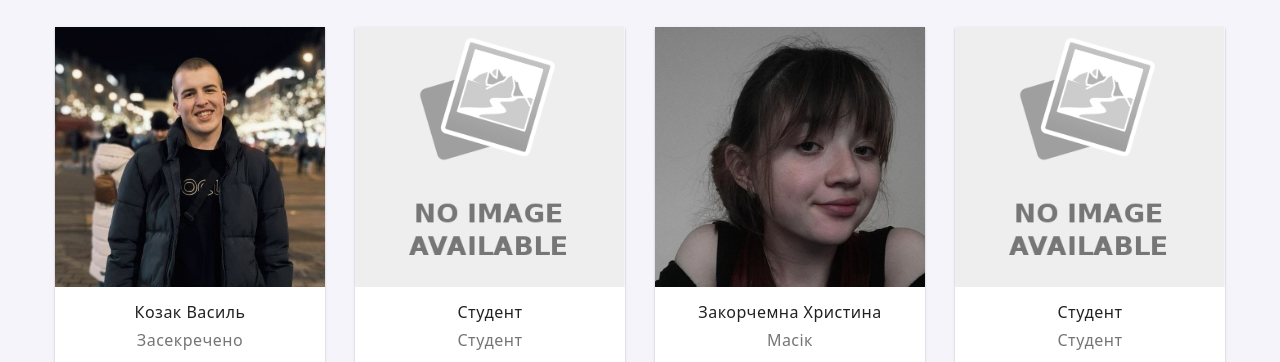
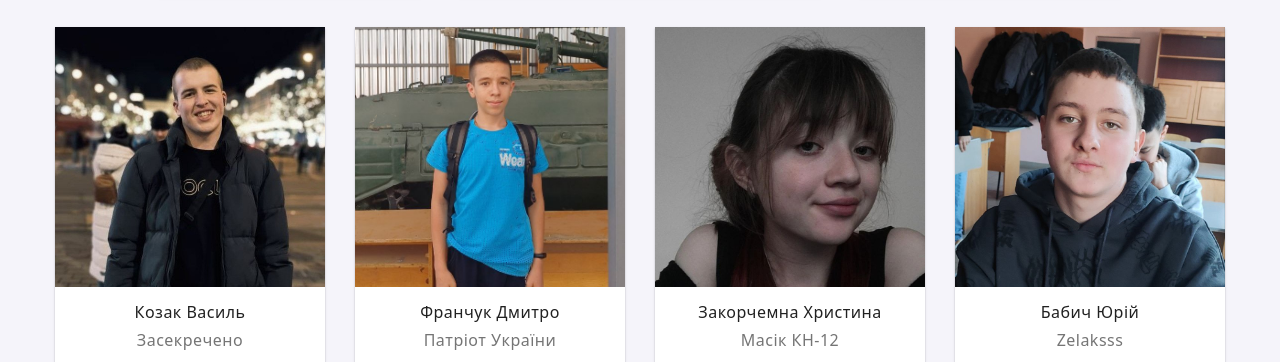
Before and after one commit to Pizzaman333/Group-site, a plain HTML site: page index.html in a window 1280 px wide. Shown: the part 2613-2975 px from the top of the page. Drawn offline with nearby package versions, Linux system fonts and the light colour scheme; files whose address does not match are found by name.

Commit message:
бабич, франчук

```diff
--- a/index.html
+++ b/index.html
@@ -390,12 +390,12 @@
             <li class="team-item">
               <img
                 class="team-img"
-                src="./images/No-Image-Placeholder.svg.png"
+                src="./images/franchuk.jpg"
                 alt="human"
               />
               <div class="team-wrap">
-                <h3 class="teammate">Студент</h3>
-                <h3 class="team-subtitle">Студент</h3>
+                <h3 class="teammate">Франчук Дмитро</h3>
+                <h3 class="team-subtitle">Патріот України</h3>
               </div>
               <ul class="soc-list">
                 <li class="soc-item">
@@ -452,7 +452,7 @@
               />
               <div class="team-wrap">
                 <h3 class="teammate">Закорчемна Христина</h3>
-                <h3 class="team-subtitle">Масік</h3>
+                <h3 class="team-subtitle">Масік КН-12</h3>
               </div>
               <ul class="soc-list">
                 <li class="soc-item">
@@ -504,12 +504,12 @@
             <li class="team-item">
               <img
                 class="team-img"
-                src="./images/No-Image-Placeholder.svg.png"
+                src="./images/babich.jpg"
                 alt="human"
               />
               <div class="team-wrap">
-                <h3 class="teammate">Студент</h3>
-                <h3 class="team-subtitle">Студент</h3>
+                <h3 class="teammate">Бабич Юрій</h3>
+                <h3 class="team-subtitle">Zelaksss</h3>
               </div>
               <ul class="soc-list">
                 <li class="soc-item">
```
Also changed, not shown: images/babich.jpg (added), images/franchuk.jpg (added).
